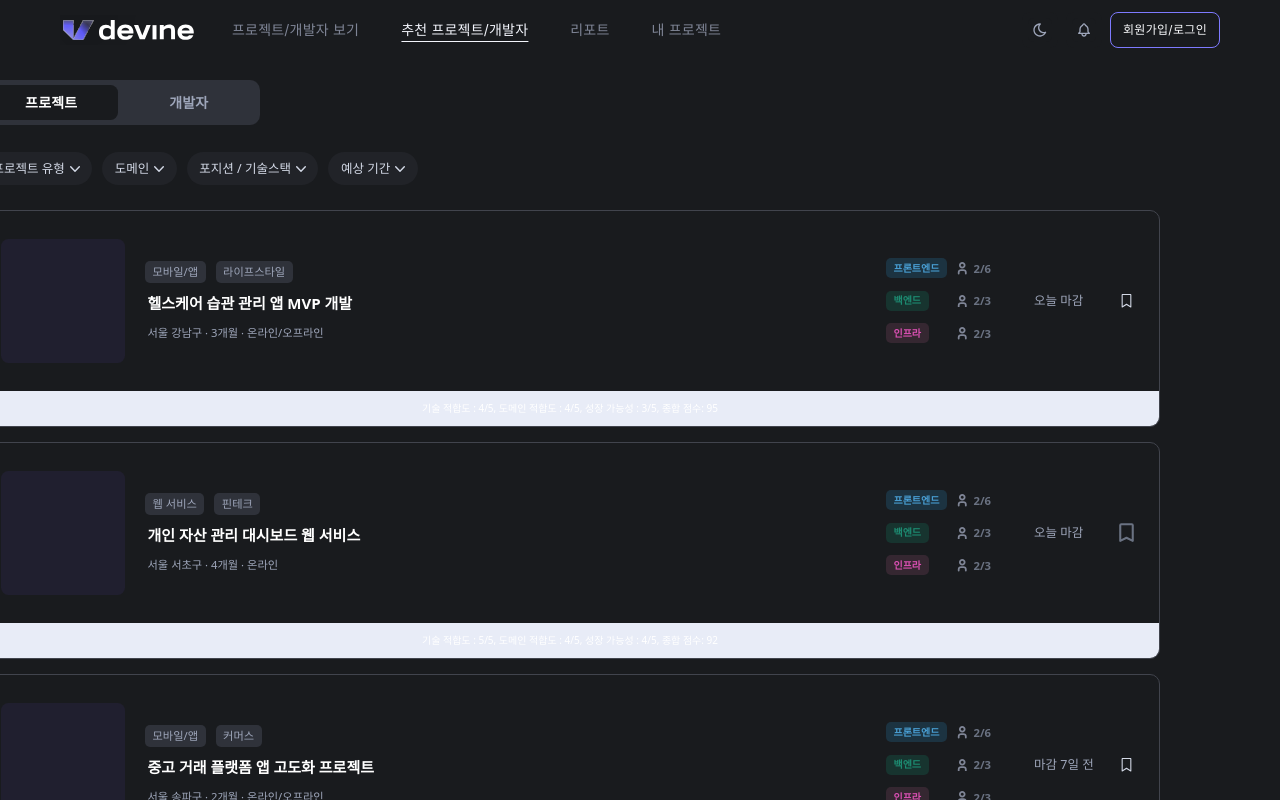
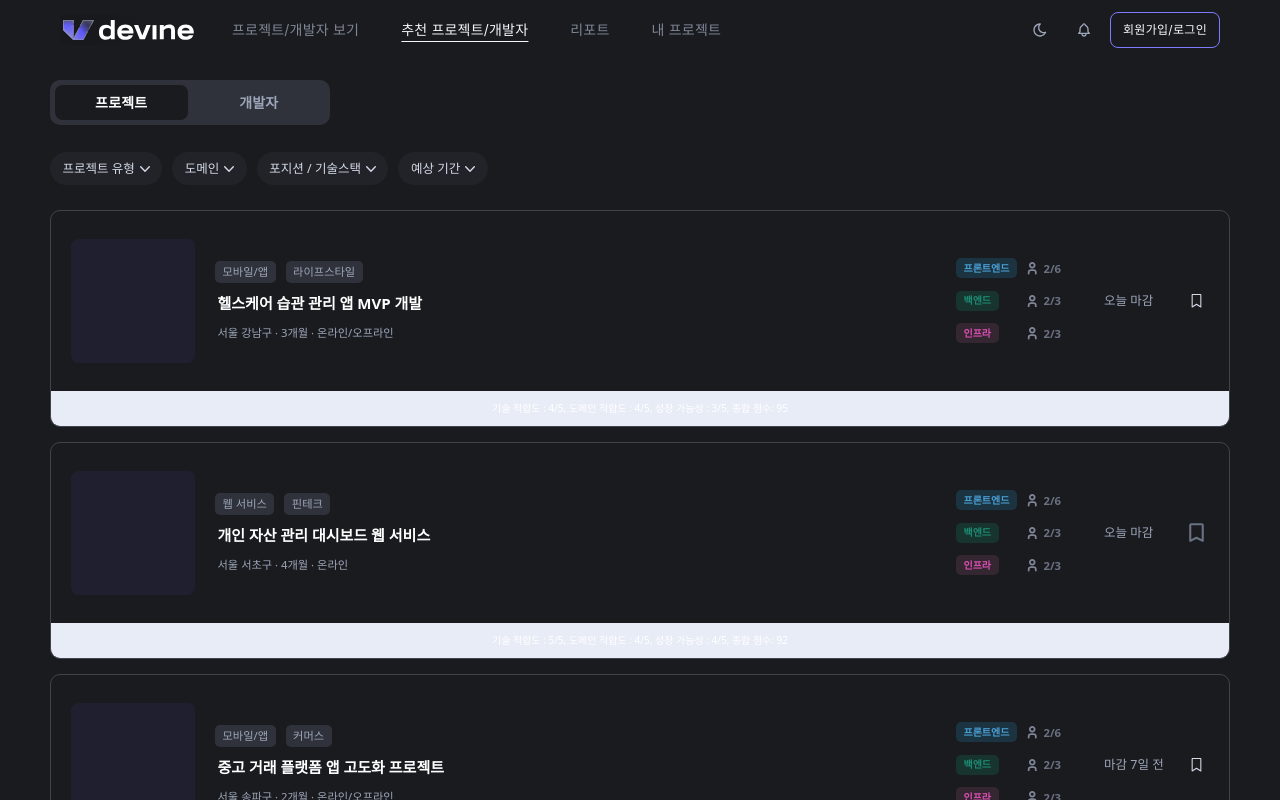
Before and after one commit to DeVine-2025/DeVine_FrontEnd, a React (Vite) app: page /recommend/project in a window 1280 px wide. Shown: the top 800 px of the page. Built offline with nearby package versions, Linux system fonts and the light colour scheme; a web font is replaced by a local one.

Commit message:
fix:검색 탭 위치 우측 정렬 및 알림 목데이터 분리

```diff
--- /dev/null
+++ b/src/mocks/notification.mock.ts
@@ -0,0 +1,24 @@
+export interface NotificationItem {
+  id: string;
+  title: string;
+  description: string;
+  timestamp: string;
+  isRead: boolean;
+}
+
+export const NOTIFICATIONS: NotificationItem[] = [
+  {
+    id: '1',
+    title: '프로젝트 제안이 들어왔어요',
+    description: '[닉네임] 님이 제안한 프로젝트를 지금 확인해보세요.',
+    timestamp: '4시간 전',
+    isRead: false,
+  },
+  {
+    id: '2',
+    title: 'Text',
+    description: 'Text',
+    timestamp: '4시간 전',
+    isRead: true,
+  },
+];
--- a/src/pages/recommend/project/recommend-project-page.tsx
+++ b/src/pages/recommend/project/recommend-project-page.tsx
@@ -8,7 +8,7 @@ import {
 
 const RecommendProjectPage = () => {
   return (
-    <div className="-ml-28 mx-auto flex w-full max-w-[1180px] flex-col gap-10">
+    <div className="mx-auto flex w-full max-w-[1180px] flex-col gap-10">
       {/* 필터 */}
       <div className="flex flex-wrap gap-4">
         {PROJECT_FILTERS.map((label) => (
--- a/src/shared/components/search/SearchTabs.tsx
+++ b/src/shared/components/search/SearchTabs.tsx
@@ -6,7 +6,7 @@ export default function SearchTabs() {
   const inactiveClass = 'text-tab-text-inactive hover:text-tab-text-active';
 
   return (
-    <div className="mb-5 w-[280px] -ml-28 rounded-2xl bg-surface-tab p-2">
+    <div className="mb-5 w-[280px] rounded-2xl bg-surface-tab p-2">
       <div className="grid grid-cols-2 gap-2">
         <NavLink
           to="project"
--- a/src/shared/layouts/header.tsx
+++ b/src/shared/layouts/header.tsx
@@ -15,29 +15,14 @@ import ModeDarkHoverIcon from '@assets/icons/mode-dark-hover.svg?react';
 import MenuIcon from '@assets/icons/menu.svg?react';
 import MenuClosedIcon from '@assets/icons/menu-closed.svg?react';
 import NotificationModal from '@components/common/NotificationModal';
-
+import { NOTIFICATIONS } from 'src/mocks/notification.mock';
 const Header = () => {
   const { theme, toggleTheme } = useThemeStore();
   const location = useLocation();
   const [isMenuOpen, setIsMenuOpen] = useState(false);
   const [isNotificationOpen, setIsNotificationOpen] = useState(false);
 
-  const notifications = [
-    {
-      id: '1',
-      title: '프로젝트 제안이 들어왔어요!',
-      description: '[닉네임] 님이 제안한 프로젝트를 지금 확인해보세요.',
-      timestamp: '4시간 전',
-      isRead: false,
-    },
-    {
-      id: '2',
-      title: 'Text',
-      description: 'Text',
-      timestamp: '4시간 전',
-      isRead: true,
-    },
-  ];
+  const notifications = NOTIFICATIONS;
 
   const navItems = [
     { path: '/search', label: '프로젝트/개발자 보기' },
```
